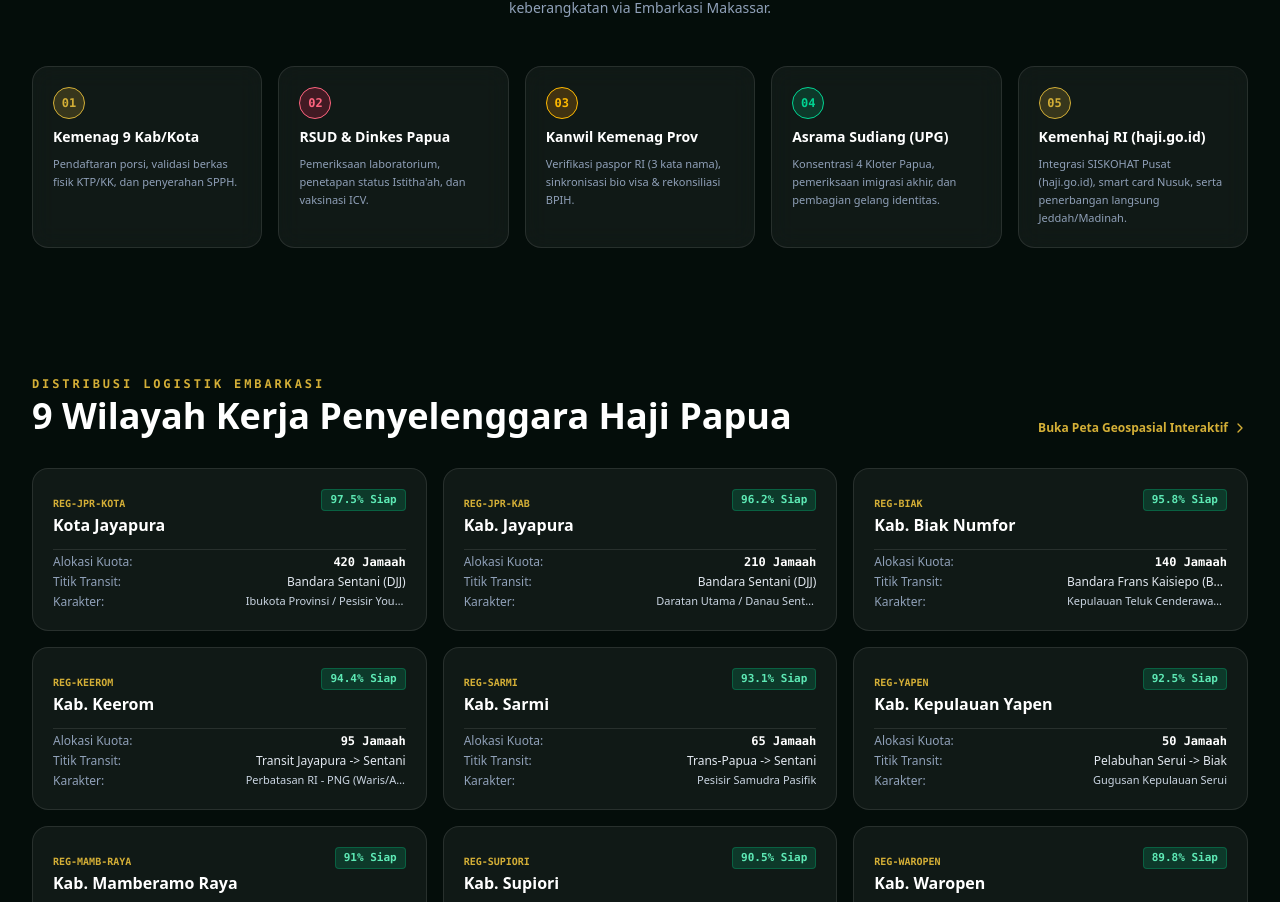
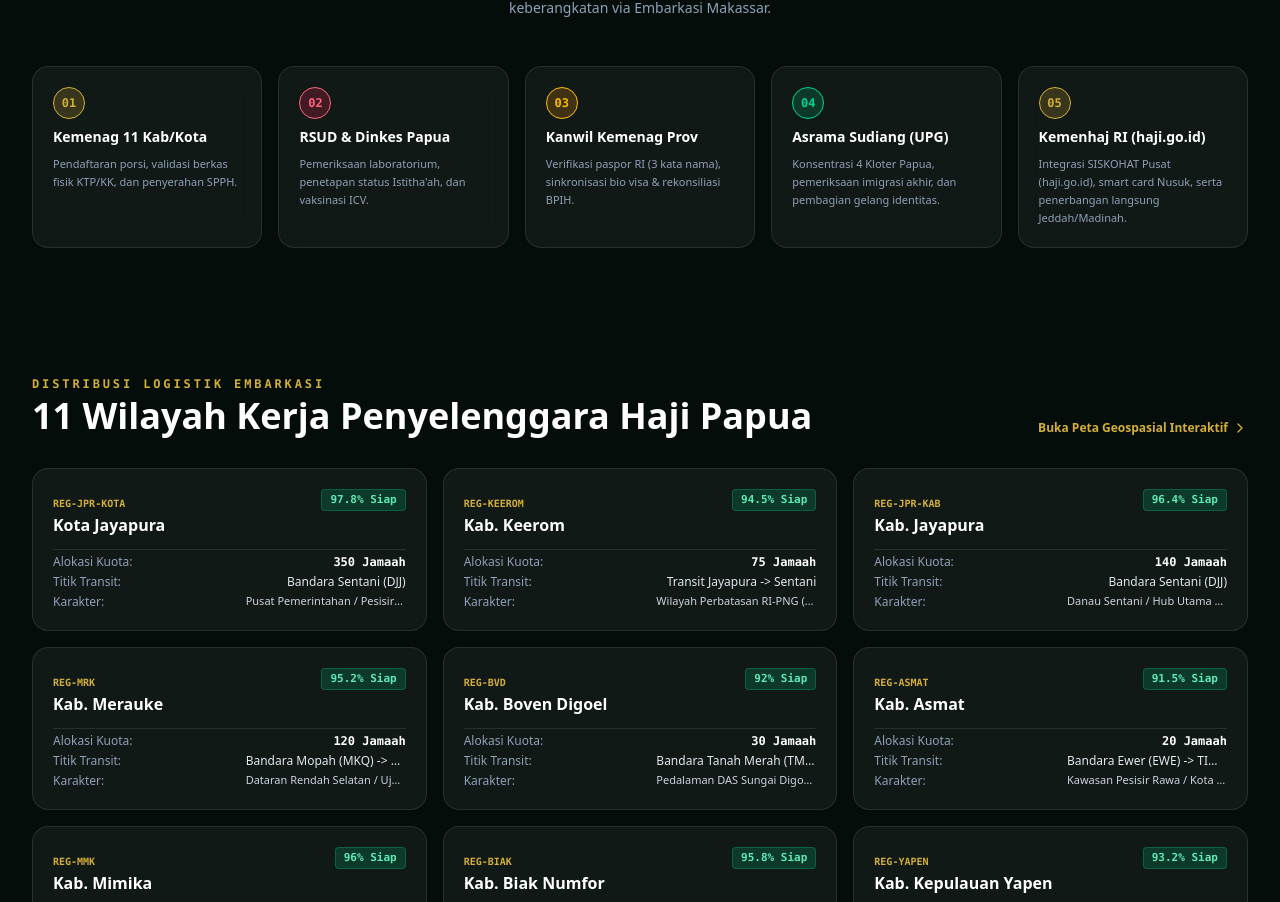
Before and after one commit to ekobot2025-cyber/siap-haji-papua, a Next.js app: page / in a window 1280 px wide. Shown: the part 1898-2800 px from the top of the page. Built offline with nearby package versions, Linux system fonts and the light colour scheme.

Commit message:
feat(regions): align operational regions with 11 regencies/cities specified by user

```diff
--- a/src/app/(dashboard)/laporan/page.tsx
+++ b/src/app/(dashboard)/laporan/page.tsx
@@ -59,15 +59,17 @@ export default async function LaporanPage() {
   ]);
 
   const quotaMap: Record<string, number> = {
-    'REG-JPR-KOTA': 420,
-    'REG-JPR-KAB': 210,
-    'REG-BIAK': 140,
-    'REG-KEEROM': 95,
-    'REG-SARMI': 65,
-    'REG-YAPEN': 50,
-    'REG-MAMB-RAYA': 36,
-    'REG-SUPIORI': 32,
-    'REG-WAROPEN': 28,
+    'REG-JPR-KOTA': 350,
+    'REG-KEEROM': 75,
+    'REG-JPR-KAB': 140,
+    'REG-MRK': 120,
+    'REG-BVD': 30,
+    'REG-ASMAT': 20,
+    'REG-MMK': 135,
+    'REG-BIAK': 95,
+    'REG-YAPEN': 40,
+    'REG-NBR': 50,
+    'REG-JWY': 21,
   };
 
   // Group jamaah by region in-memory (O(n) instead of 10 separate DB queries)
--- a/src/app/(dashboard)/monitoring/peta-wilayah/page.tsx
+++ b/src/app/(dashboard)/monitoring/peta-wilayah/page.tsx
@@ -44,17 +44,19 @@ export default function PetaWilayahPage() {
     fetchRegionalData();
   }, [fetchRegionalData]);
 
-  // Spatial metadata for 9 official Papua regencies (Wikipedia & UU DOB)
+  // Spatial metadata for 11 official Papua regencies
   const regionalMeta: Record<string, { coordinates: string; transitHub: string; distanceEmbarkation: string; islandType: string }> = {
-    'REG-JPR-KOTA': { coordinates: '2.5337° S, 140.7181° E', transitHub: 'Bandara Internasional Sentani (DJJ)', distanceEmbarkation: '3.5 Jam Udara ke Makassar (UPG)', islandType: 'Ibukota Provinsi / Pesisir Teluk Youtefa' },
-    'REG-JPR-KAB': { coordinates: '2.5855° S, 140.5186° E', transitHub: 'Bandara Internasional Sentani (DJJ)', distanceEmbarkation: '3.5 Jam Udara ke Makassar (UPG)', islandType: 'Daratan Utama / Kawasan Danau Sentani (Sentani)' },
-    'REG-KEEROM': { coordinates: '3.2974° S, 140.7715° E', transitHub: 'Transit Darat Trans-Papua ke Jayapura -> Sentani', distanceEmbarkation: 'Transit Jayapura -> UPG', islandType: 'Perbatasan RI - Papua Nugini (Waris/Arso)' },
-    'REG-SARMI': { coordinates: '1.8601° S, 138.7423° E', transitHub: 'Darat Trans-Papua / Perintis ke Sentani', distanceEmbarkation: 'Transit Jayapura -> UPG', islandType: 'Pesisir Utara Samudra Pasifik (Kota Ombak)' },
-    'REG-MAMB-RAYA': { coordinates: '2.2333° S, 137.9167° E', transitHub: 'Sungai Mamberamo / Perintis Kasonaweja -> Sentani', distanceEmbarkation: 'Transit Udara Perintis -> DJJ -> UPG', islandType: 'Daerah Aliran Sungai (DAS) Mamberamo (Burmeso)' },
-    'REG-BIAK': { coordinates: '1.1833° S, 136.0833° E', transitHub: 'Bandara Internasional Frans Kaisiepo (BIK)', distanceEmbarkation: '2.5 Jam Udara Langsung ke Makassar (UPG)', islandType: 'Kepulauan Biak Numfor / Teluk Cenderawasih' },
-    'REG-SUPIORI': { coordinates: '0.7500° S, 135.6167° E', transitHub: 'Transit Darat/Jembatan ke Biak -> Bandara BIK', distanceEmbarkation: 'Transit Biak -> UPG', islandType: 'Gugusan Kepulauan Supiori (Sorendiweri)' },
-    'REG-YAPEN': { coordinates: '1.7833° S, 136.2333° E', transitHub: 'Pelabuhan Serui / Bandara Stevanus Rumbewas -> Biak', distanceEmbarkation: 'Transit Laut/Udara -> Biak -> UPG', islandType: 'Gugusan Kepulauan Yapen (Serui)' },
-    'REG-WAROPEN': { coordinates: '2.4000° S, 136.6333° E', transitHub: 'Pelabuhan Botawa / Kapal Cepat -> Serui / Biak', distanceEmbarkation: 'Transit Laut -> Serui -> Biak -> UPG', islandType: 'Pesisir Bakau Teluk Cenderawasih (Botawa)' },
+    'REG-JPR-KOTA': { coordinates: '2.5337° S, 140.7181° E', transitHub: 'Bandara Internasional Sentani (DJJ)', distanceEmbarkation: '3.5 Jam Udara ke Makassar (UPG)', islandType: 'Pusat Pemerintahan / Pesisir Teluk Youtefa' },
+    'REG-KEEROM': { coordinates: '3.2974° S, 140.7715° E', transitHub: 'Transit Darat Trans-Papua ke Jayapura -> Sentani', distanceEmbarkation: 'Transit Jayapura -> UPG', islandType: 'Wilayah Perbatasan RI-PNG (Arso/Waris)' },
+    'REG-JPR-KAB': { coordinates: '2.5855° S, 140.5186° E', transitHub: 'Bandara Internasional Sentani (DJJ)', distanceEmbarkation: '3.5 Jam Udara ke Makassar (UPG)', islandType: 'Danau Sentani / Hub Utama Embarkasi (Sentani)' },
+    'REG-MRK': { coordinates: '8.4991° S, 140.4011° E', transitHub: 'Bandara Mopah Merauke (MKQ) -> UPG', distanceEmbarkation: '3.0 Jam Udara Langsung ke Makassar (UPG)', islandType: 'Dataran Rendah Selatan / Ujung Timur NKRI' },
+    'REG-BVD': { coordinates: '6.0967° S, 140.3025° E', transitHub: 'Bandara Tanah Merah (TMH) -> MKQ -> UPG', distanceEmbarkation: 'Transit Perintis Tanah Merah -> Merauke -> UPG', islandType: 'Pedalaman DAS Sungai Digoel / Perbatasan' },
+    'REG-ASMAT': { coordinates: '5.4667° S, 138.3000° E', transitHub: 'Bandara Ewer (EWE) -> TIM -> UPG', distanceEmbarkation: 'Transit Speedboat/Ewer -> Timika -> UPG', islandType: 'Kawasan Pesisir Rawa / Kota Papan Agats' },
+    'REG-MMK': { coordinates: '4.5469° S, 136.8837° E', transitHub: 'Bandara Mozes Kilangin Timika (TIM) -> UPG', distanceEmbarkation: '2.5 Jam Udara Langsung ke Makassar (UPG)', islandType: 'Kota Industri Timika / Pesisir Laut Arafura' },
+    'REG-BIAK': { coordinates: '1.1833° S, 136.0833° E', transitHub: 'Bandara Internasional Frans Kaisiepo (BIK)', distanceEmbarkation: '2.5 Jam Udara Langsung ke Makassar (UPG)', islandType: 'Kepulauan Teluk Cenderawasih / Hub Utara' },
+    'REG-YAPEN': { coordinates: '1.7833° S, 136.2333° E', transitHub: 'Pelabuhan Serui / Bandara Stevanus Rumbewas -> Biak', distanceEmbarkation: 'Transit Laut/Udara -> Biak -> UPG', islandType: 'Gugusan Kepulauan Serui / Selat Yapen' },
+    'REG-NBR': { coordinates: '3.3667° S, 135.4833° E', transitHub: 'Bandara Douw Aturure Nabire (NBX) -> UPG', distanceEmbarkation: '2.5 Jam Udara ke Makassar (UPG)', islandType: 'Pesisir Teluk Cenderawasih Leher Burung' },
+    'REG-JWY': { coordinates: '4.0833° S, 138.9500° E', transitHub: 'Bandara Wamena (WMX) -> Sentani (DJJ)', distanceEmbarkation: 'Transit Udara Wamena -> Sentani -> UPG', islandType: 'Lembah Baliem Pegunungan Tengah Papua' },
   };
 
   return (
@@ -70,7 +72,7 @@ export default function PetaWilayahPage() {
               PETA GEOSPASIAL & LOGISTIK EMBARKASI PROVINSI PAPUA
             </h1>
             <p className="text-xs text-gray-500 font-medium">
-              Pemetaan spasial kesiapan jamaah di 9 Kabupaten/Kota Provinsi Papua, titik transit bandara perintis, dan rute konsentrasi Embarkasi Hasanuddin Makassar
+              Pemetaan spasial kesiapan jamaah di 11 Kabupaten/Kota Penyelenggara Haji Papua, titik transit bandara perintis, dan rute konsentrasi Embarkasi Hasanuddin Makassar
             </p>
           </div>
         </div>
--- a/src/app/page.tsx
+++ b/src/app/page.tsx
@@ -58,15 +58,17 @@ export default function ShowcaseLandingPage() {
   };
 
   const officialRegencies = [
-    { code: 'REG-JPR-KOTA', name: 'Kota Jayapura', quota: 420, ready: 97.5, type: 'Ibukota Provinsi / Pesisir Youtefa', hub: 'Bandara Sentani (DJJ)' },
-    { code: 'REG-JPR-KAB', name: 'Kab. Jayapura', quota: 210, ready: 96.2, type: 'Daratan Utama / Danau Sentani', hub: 'Bandara Sentani (DJJ)' },
-    { code: 'REG-BIAK', name: 'Kab. Biak Numfor', quota: 140, ready: 95.8, type: 'Kepulauan Teluk Cenderawasih', hub: 'Bandara Frans Kaisiepo (BIK)' },
-    { code: 'REG-KEEROM', name: 'Kab. Keerom', quota: 95, ready: 94.4, type: 'Perbatasan RI - PNG (Waris/Arso)', hub: 'Transit Jayapura -> Sentani' },
-    { code: 'REG-SARMI', name: 'Kab. Sarmi', quota: 65, ready: 93.1, type: 'Pesisir Samudra Pasifik', hub: 'Trans-Papua -> Sentani' },
-    { code: 'REG-YAPEN', name: 'Kab. Kepulauan Yapen', quota: 50, ready: 92.5, type: 'Gugusan Kepulauan Serui', hub: 'Pelabuhan Serui -> Biak' },
-    { code: 'REG-MAMB-RAYA', name: 'Kab. Mamberamo Raya', quota: 36, ready: 91.0, type: 'DAS Sungai Mamberamo (Burmeso)', hub: 'Perintis Kasonaweja -> DJJ' },
-    { code: 'REG-SUPIORI', name: 'Kab. Supiori', quota: 32, ready: 90.5, type: 'Gugusan Kepulauan Sorendiweri', hub: 'Transit Biak -> BIK' },
-    { code: 'REG-WAROPEN', name: 'Kab. Waropen', quota: 28, ready: 89.8, type: 'Pesisir Bakau Botawa', hub: 'Speedboat -> Serui/Biak' },
+    { code: 'REG-JPR-KOTA', name: 'Kota Jayapura', quota: 350, ready: 97.8, type: 'Pusat Pemerintahan / Pesisir Youtefa', hub: 'Bandara Sentani (DJJ)' },
+    { code: 'REG-KEEROM', name: 'Kab. Keerom', quota: 75, ready: 94.5, type: 'Wilayah Perbatasan RI-PNG (Arso/Waris)', hub: 'Transit Jayapura -> Sentani' },
+    { code: 'REG-JPR-KAB', name: 'Kab. Jayapura', quota: 140, ready: 96.4, type: 'Danau Sentani / Hub Utama Embarkasi', hub: 'Bandara Sentani (DJJ)' },
+    { code: 'REG-MRK', name: 'Kab. Merauke', quota: 120, ready: 95.2, type: 'Dataran Rendah Selatan / Ujung Timur NKRI', hub: 'Bandara Mopah (MKQ) -> UPG' },
+    { code: 'REG-BVD', name: 'Kab. Boven Digoel', quota: 30, ready: 92.0, type: 'Pedalaman DAS Sungai Digoel / Perbatasan', hub: 'Bandara Tanah Merah (TMH) -> MKQ' },
+    { code: 'REG-ASMAT', name: 'Kab. Asmat', quota: 20, ready: 91.5, type: 'Kawasan Pesisir Rawa / Kota Papan Agats', hub: 'Bandara Ewer (EWE) -> TIM -> UPG' },
+    { code: 'REG-MMK', name: 'Kab. Mimika', quota: 135, ready: 96.0, type: 'Kota Industri Timika / Pesisir Laut Arafura', hub: 'Bandara Mozes Kilangin (TIM) -> UPG' },
+    { code: 'REG-BIAK', name: 'Kab. Biak Numfor', quota: 95, ready: 95.8, type: 'Kepulauan Teluk Cenderawasih / Hub Utara', hub: 'Bandara Frans Kaisiepo (BIK)' },
+    { code: 'REG-YAPEN', name: 'Kab. Kepulauan Yapen', quota: 40, ready: 93.2, type: 'Gugusan Kepulauan Serui / Selat Yapen', hub: 'Pelabuhan Serui -> Biak' },
+    { code: 'REG-NBR', name: 'Kab. Nabire', quota: 50, ready: 94.0, type: 'Pesisir Teluk Cenderawasih Leher Burung', hub: 'Bandara Douw Aturure (NBX) -> UPG' },
+    { code: 'REG-JWY', name: 'Kab. Jayawijaya', quota: 21, ready: 91.8, type: 'Lembah Baliem Pegunungan Tengah Papua', hub: 'Bandara Wamena (WMX) -> Sentani' },
   ];
 
   return (
@@ -187,7 +189,7 @@ export default function ShowcaseLandingPage() {
               href="#wilayah"
               className="px-3.5 py-1.5 rounded-full text-xs font-medium text-slate-300 hover:text-white hover:bg-white/10 transition-all whitespace-nowrap"
             >
-              9 Wilayah
+              11 Wilayah
             </a>
             <Link
               href="/video-wall"
@@ -255,7 +257,7 @@ export default function ShowcaseLandingPage() {
               onClick={() => setIsMobileMenuOpen(false)}
               className="block px-3.5 py-2 rounded-xl text-xs font-semibold text-slate-300 hover:text-white hover:bg-white/10 transition-colors"
             >
-              9 Wilayah Kerja Papua
+              11 Wilayah Kerja Papua
             </a>
             <div className="pt-2 border-t border-white/10 flex flex-col gap-2">
               <Link
@@ -309,7 +311,7 @@ export default function ShowcaseLandingPage() {
 
             {/* Subtitle */}
             <p className="text-sm sm:text-base text-slate-300 leading-relaxed max-w-2xl font-normal">
-              Platform komando digital terintegrasi <strong>Kantor Wilayah Kementerian Agama Provinsi Papua</strong> untuk pemantauan real-time kesiapan administrasi, bio visa, penetapan istitha&apos;ah medis RSUD, dan alokasi 4 Kloter jamaah di 9 Kabupaten/Kota.
+              Platform komando digital terintegrasi <strong>Kantor Wilayah Kementerian Agama Provinsi Papua</strong> untuk pemantauan real-time kesiapan administrasi, bio visa, penetapan istitha&apos;ah medis RSUD, dan alokasi 4 Kloter jamaah di 11 Kabupaten/Kota.
             </p>
 
             {/* CTAs */}
@@ -339,7 +341,7 @@ export default function ShowcaseLandingPage() {
             {/* 3 Metric Stat Counters */}
             <div className="grid grid-cols-3 gap-4 pt-6 border-t border-white/10 max-w-xl">
               <div>
-                <div className="text-2xl sm:text-4xl font-black font-mono text-white">9</div>
+                <div className="text-2xl sm:text-4xl font-black font-mono text-white">11</div>
                 <div className="text-[11px] sm:text-xs text-slate-400 font-medium mt-0.5">Kabupaten & Kota</div>
               </div>
               <div className="border-x border-white/10 px-4">
@@ -537,7 +539,7 @@ export default function ShowcaseLandingPage() {
                   Pusat Kendali Pengambilan Keputusan Kakanwil & Forkopimda
                 </h3>
                 <p className="text-xs sm:text-sm text-slate-300 leading-relaxed">
-                  Menyajikan ringkasan strategis 9 kabupaten/kota secara real-time. Dilengkapi <strong>Early Warning Engine</strong> untuk mendeteksi potensi keterlambatan paspor atau pelunasan BPIH, serta <strong>Mode Video Wall NOC</strong> untuk display layar besar aula komando.
+                  Menyajikan ringkasan strategis 11 kabupaten/kota secara real-time. Dilengkapi <strong>Early Warning Engine</strong> untuk mendeteksi potensi keterlambatan paspor atau pelunasan BPIH, serta <strong>Mode Video Wall NOC</strong> untuk display layar besar aula komando.
                 </p>
                 <ul className="space-y-2 text-xs text-slate-300 pt-2 font-medium">
                   <li className="flex items-center gap-2">
@@ -575,7 +577,7 @@ export default function ShowcaseLandingPage() {
                   </div>
                   <div className="p-3 rounded-xl bg-white/5 border border-white/10">
                     <strong className="block text-white">Peta Spasial Papua</strong>
-                    <span className="text-[10px] text-slate-400">9 Wilayah Definitif</span>
+                    <span className="text-[10px] text-slate-400">11 Wilayah Definitif</span>
                   </div>
                   <div className="p-3 rounded-xl bg-white/5 border border-white/10">
                     <strong className="block text-white">Laporan & Rekap Resmi</strong>
@@ -734,7 +736,7 @@ export default function ShowcaseLandingPage() {
             <span className="w-8 h-8 rounded-full bg-[#D4AF37]/20 border border-[#D4AF37] text-[#D4AF37] font-mono font-bold text-xs flex items-center justify-center">
               01
             </span>
-            <strong className="block text-sm text-white font-bold">Kemenag 9 Kab/Kota</strong>
+            <strong className="block text-sm text-white font-bold">Kemenag 11 Kab/Kota</strong>
             <p className="text-[11px] text-slate-400 leading-relaxed">
               Pendaftaran porsi, validasi berkas fisik KTP/KK, dan penyerahan SPPH.
             </p>
@@ -787,7 +789,7 @@ export default function ShowcaseLandingPage() {
       </section>
 
       {/* =========================================================================
-          7. 9 WILAYAH KABUPATEN/KOTA DEFINITIF PAPUA
+          7. 11 WILAYAH KABUPATEN/KOTA PENYELENGGARA HAJI PAPUA
           ========================================================================= */}
       <section id="wilayah" className="relative z-10 max-w-7xl mx-auto px-4 sm:px-6 lg:px-8 py-16">
         <div className="flex flex-col sm:flex-row sm:items-end justify-between gap-4 mb-8">
@@ -796,7 +798,7 @@ export default function ShowcaseLandingPage() {
               DISTRIBUSI LOGISTIK EMBARKASI
             </p>
             <h2 className="text-2xl sm:text-4xl font-extrabold text-white mt-1">
-              9 Wilayah Kerja Penyelenggara Haji Papua
+              11 Wilayah Kerja Penyelenggara Haji Papua
             </h2>
           </div>
           <Link
--- a/src/app/video-wall/page.tsx
+++ b/src/app/video-wall/page.tsx
@@ -82,15 +82,17 @@ export default function VideoWallPage() {
   };
 
   const defaultRegionalRanking = [
-    { regionId: 'REG-JPR-KOTA', regionName: 'Kota Jayapura', averageReadiness: 97.5, readinessIndex: 97.5 },
-    { regionId: 'REG-JPR-KAB', regionName: 'Kab. Jayapura', averageReadiness: 96.2, readinessIndex: 96.2 },
+    { regionId: 'REG-JPR-KOTA', regionName: 'Kota Jayapura', averageReadiness: 97.8, readinessIndex: 97.8 },
+    { regionId: 'REG-KEEROM', regionName: 'Kab. Keerom', averageReadiness: 94.5, readinessIndex: 94.5 },
+    { regionId: 'REG-JPR-KAB', regionName: 'Kab. Jayapura', averageReadiness: 96.4, readinessIndex: 96.4 },
+    { regionId: 'REG-MRK', regionName: 'Kab. Merauke', averageReadiness: 95.2, readinessIndex: 95.2 },
+    { regionId: 'REG-BVD', regionName: 'Kab. Boven Digoel', averageReadiness: 92.0, readinessIndex: 92.0 },
+    { regionId: 'REG-ASMAT', regionName: 'Kab. Asmat', averageReadiness: 91.5, readinessIndex: 91.5 },
+    { regionId: 'REG-MMK', regionName: 'Kab. Mimika', averageReadiness: 96.0, readinessIndex: 96.0 },
     { regionId: 'REG-BIAK', regionName: 'Kab. Biak Numfor', averageReadiness: 95.8, readinessIndex: 95.8 },
-    { regionId: 'REG-KEEROM', regionName: 'Kab. Keerom', averageReadiness: 94.4, readinessIndex: 94.4 },
-    { regionId: 'REG-SARMI', regionName: 'Kab. Sarmi', averageReadiness: 93.1, readinessIndex: 93.1 },
-    { regionId: 'REG-YAPEN', regionName: 'Kab. Kepulauan Yapen', averageReadiness: 92.5, readinessIndex: 92.5 },
-    { regionId: 'REG-MAMB-RAYA', regionName: 'Kab. Mamberamo Raya', averageReadiness: 91.0, readinessIndex: 91.0 },
-    { regionId: 'REG-SUPIORI', regionName: 'Kab. Supiori', averageReadiness: 90.5, readinessIndex: 90.5 },
-    { regionId: 'REG-WAROPEN', regionName: 'Kab. Waropen', averageReadiness: 89.8, readinessIndex: 89.8 },
+    { regionId: 'REG-YAPEN', regionName: 'Kab. Kepulauan Yapen', averageReadiness: 93.2, readinessIndex: 93.2 },
+    { regionId: 'REG-NBR', regionName: 'Kab. Nabire', averageReadiness: 94.0, readinessIndex: 94.0 },
+    { regionId: 'REG-JWY', regionName: 'Kab. Jayawijaya', averageReadiness: 91.8, readinessIndex: 91.8 },
   ];
 
   const regionalRanking = (data?.regionalRanking && data.regionalRanking.length > 0)
```
Also changed, not shown: 1 other file (tests, documents, lock files or other folders).
